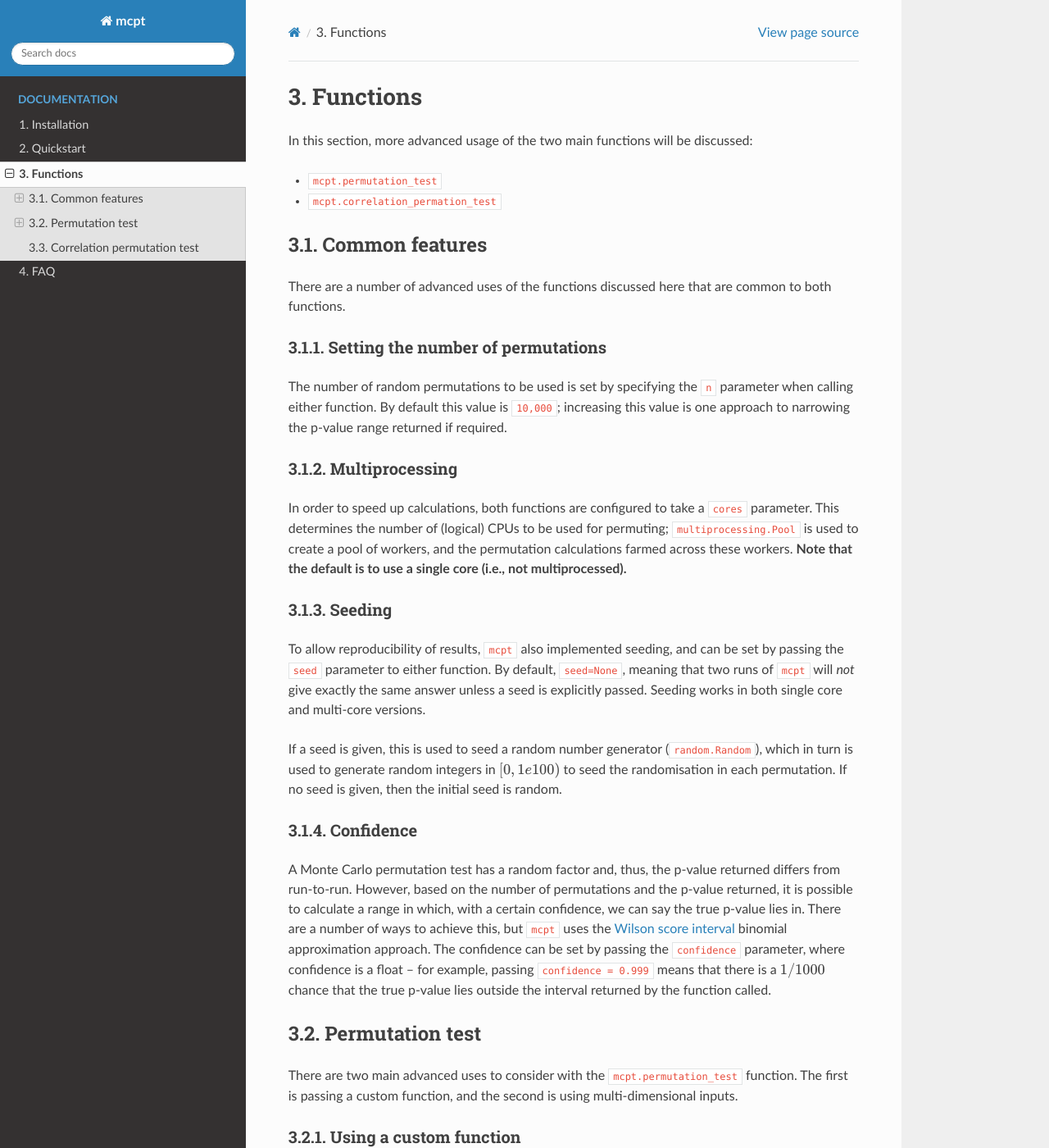
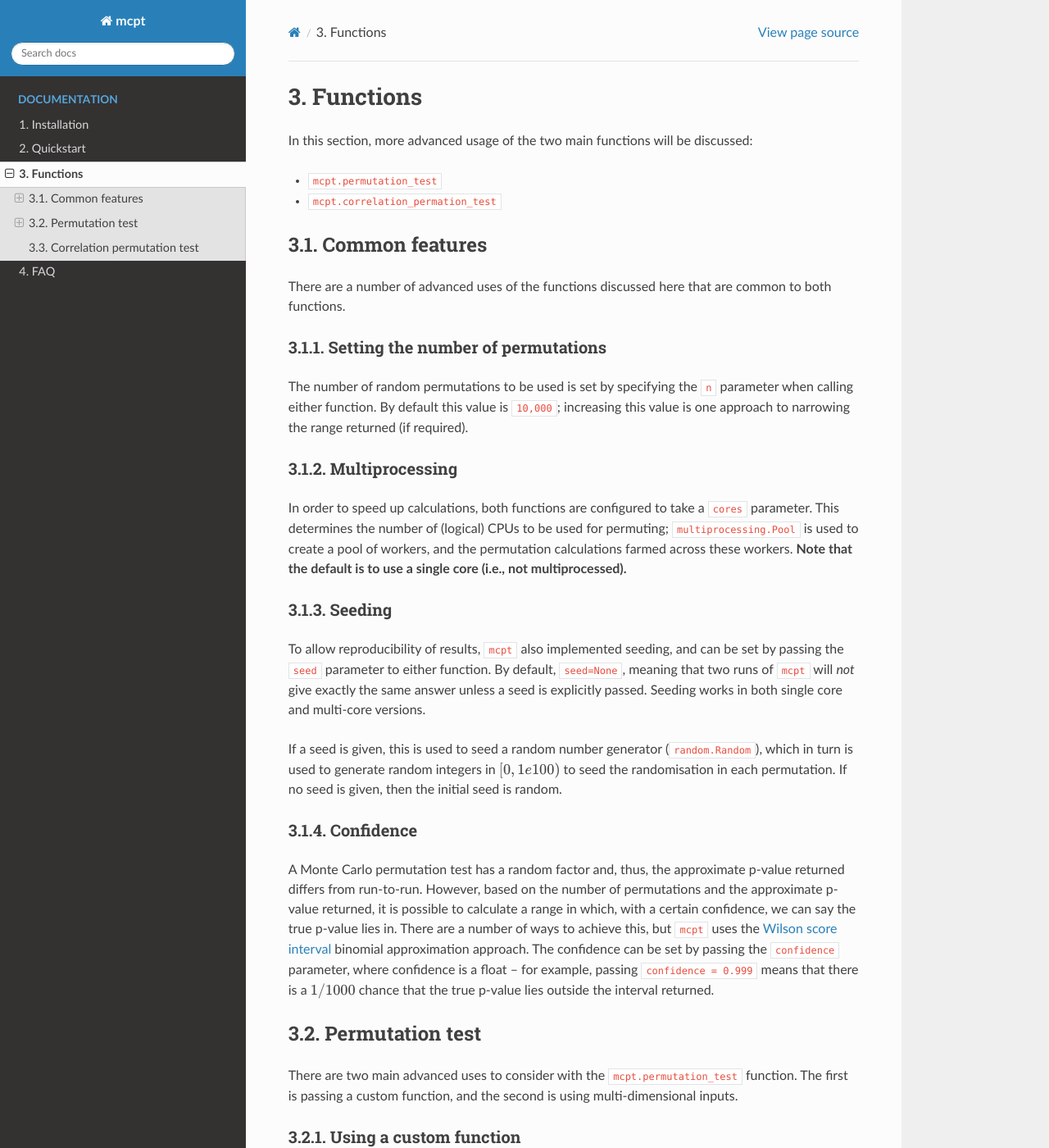
Before and after one commit to ravenlocke/mcpt, a Sphinx documentation site: the page built from docs/source/documentation/functions.rst, in a window 1280 px wide and 1400 px high. Shown: the whole window at 82% size. Built offline with Sphinx 7.4.7 and the Read the Docs theme 2.0.0, drawn with Linux system fonts in a browser that asks for light colours.

Commit message:
Tightened some language in the documentation

```diff
--- a/docs/source/documentation/functions.rst
+++ b/docs/source/documentation/functions.rst
@@ -14,7 +14,7 @@ There are a number of advanced uses of the functions discussed here that are com
 
 Setting the number of permutations
 ----------------------------------
-The number of random permutations to be used is set by specifying the ``n`` parameter when calling either function. By default this value is ``10,000``; increasing this value is one approach to narrowing the p-value range returned if required.
+The number of random permutations to be used is set by specifying the ``n`` parameter when calling either function. By default this value is ``10,000``; increasing this value is one approach to narrowing the range returned (if required).
 
 Multiprocessing
 ---------------
@@ -28,7 +28,7 @@ If a seed is given, this is used to seed a random number generator (``random.Ran
 
 Confidence
 ----------
-A Monte Carlo permutation test has a random factor and, thus, the p-value returned differs from run-to-run. However, based on the number of permutations and the p-value returned, it is possible to calculate a range in which, with a certain confidence, we can say the true p-value lies in. There are a number of ways to achieve this, but ``mcpt`` uses the `Wilson score interval <https://en.wikipedia.org/wiki/Binomial_proportion_confidence_interval#Wilson_score_interval>`_ binomial approximation approach. The confidence can be set by passing the ``confidence`` parameter, where confidence is a float -- for example, passing ``confidence = 0.999`` means that there is a :math:`1/1000` chance that the true p-value lies outside the interval returned by the function called.
+A Monte Carlo permutation test has a random factor and, thus, the approximate p-value returned differs from run-to-run. However, based on the number of permutations and the approximate p-value returned, it is possible to calculate a range in which, with a certain confidence, we can say the true p-value lies in. There are a number of ways to achieve this, but ``mcpt`` uses the `Wilson score interval <https://en.wikipedia.org/wiki/Binomial_proportion_confidence_interval#Wilson_score_interval>`_ binomial approximation approach. The confidence can be set by passing the ``confidence`` parameter, where confidence is a float -- for example, passing ``confidence = 0.999`` means that there is a :math:`1/1000` chance that the true p-value lies outside the interval returned.
 
 
 .. _permutation-test-advanced:
```
